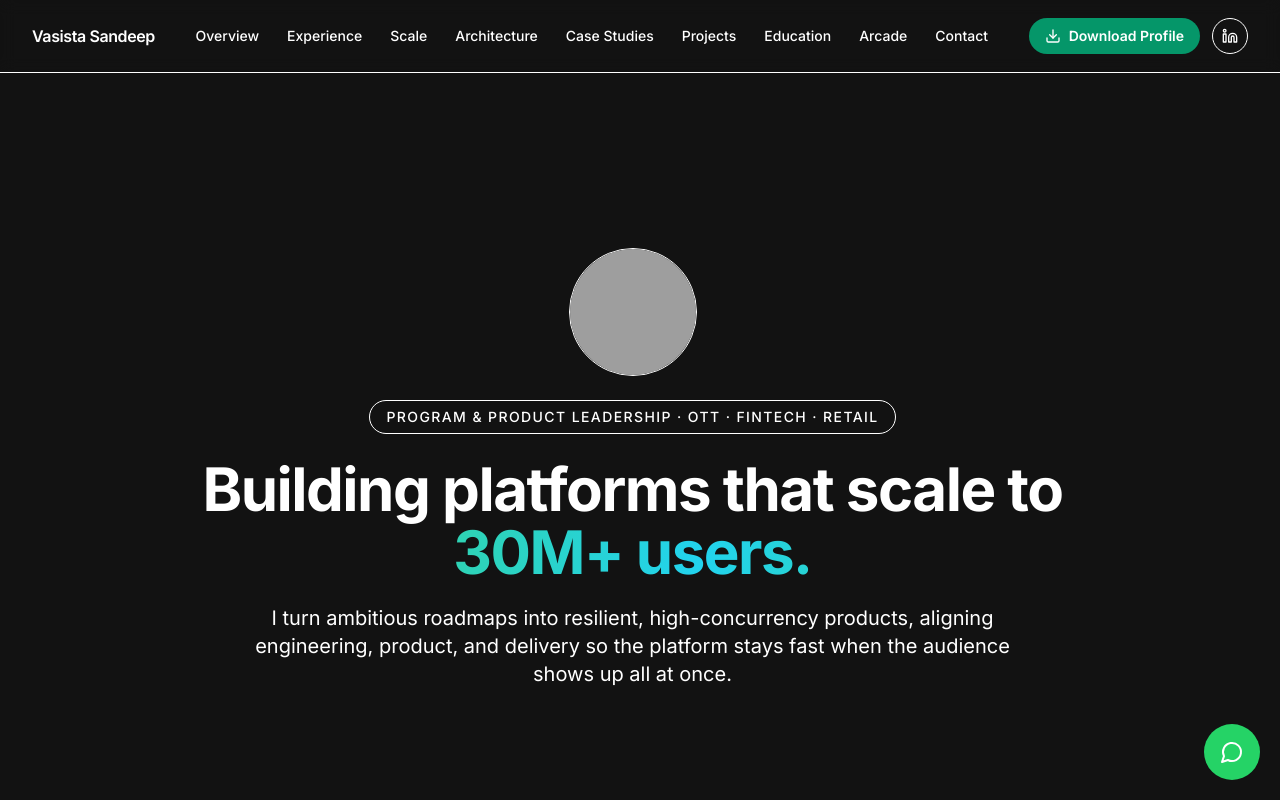
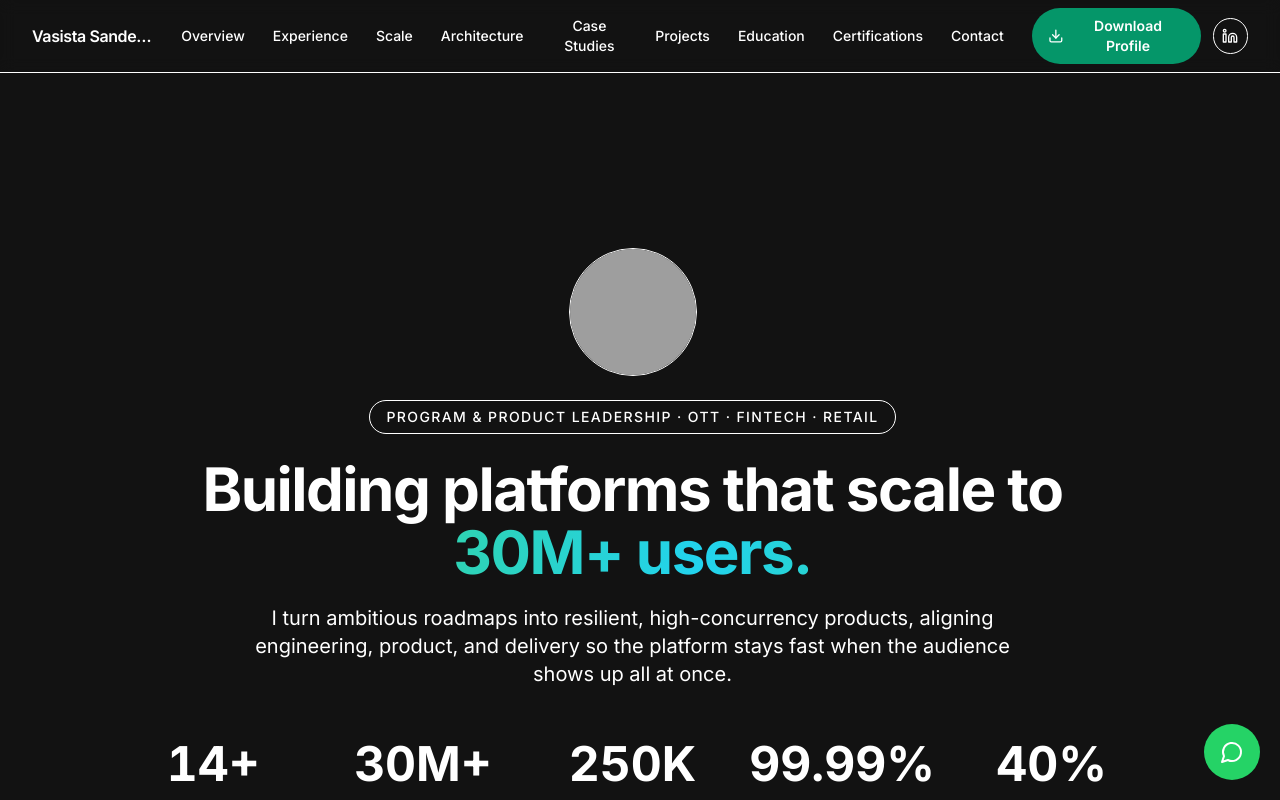
Before and after one commit to vasistasandeep/vs-profile, a Next.js app: page / in a window 1280 px wide. Shown: the top 800 px of the page. Built offline with nearby package versions, Linux system fonts and the light colour scheme; grey boxes are pictures that could not be loaded.

Commit message:
Split Certifications into its own 2-col section + nav (drop Arcade from nav); fix invisible metric numbers; opaque WhatsApp popup; clearer nav hover

```diff
--- a/app/page.tsx
+++ b/app/page.tsx
@@ -35,6 +35,7 @@ import CaseStudyDrawer from "@/components/CaseStudyDrawer";
 import Projects from "@/components/Projects";
 import Manifesto from "@/components/Manifesto";
 import Education from "@/components/Education";
+import Certifications from "@/components/Certifications";
 import Testimonials from "@/components/Testimonials";
 import Labs from "@/components/Labs";
 import Arcade from "@/components/Arcade";
@@ -78,6 +79,9 @@ export default function HomePage() {
         {/* #education — Education owns its <section id="education"> */}
         <Education />
 
+        {/* #certifications — Certifications owns its <section id="certifications"> */}
+        <Certifications />
+
         {/* #endorsements — Testimonials owns its <section id="endorsements"> */}
         <Testimonials />
 
--- /dev/null
+++ b/components/Certifications.tsx
@@ -0,0 +1,53 @@
+"use client";
+
+import { motion } from "framer-motion";
+
+import { GlassCard } from "@/components/ui/GlassCard";
+import { SectionWrapper } from "@/components/ui/SectionWrapper";
+import { staggerItem, useMotionSafe } from "@/components/ui/motion";
+import { credentialDetails } from "@/data/credentials";
+
+/**
+ * Certifications - professional certifications (id="certifications").
+ *
+ * A dedicated section, separate from Education, listing each certification with
+ * its issuer and credential id. Rendered in a two-column grid on md+ screens.
+ */
+export function Certifications() {
+  const itemVariants = useMotionSafe(staggerItem);
+
+  return (
+    <SectionWrapper
+      id="certifications"
+      eyebrow="Credentials"
+      title="Certifications"
+      stagger
+    >
+      <ul className="grid grid-cols-1 gap-4 md:grid-cols-2">
+        {credentialDetails.map((credential) => (
+          <motion.li key={credential.id} variants={itemVariants}>
+            <GlassCard interactive className="h-full p-5">
+              <div className="flex flex-wrap items-baseline justify-between gap-x-4 gap-y-1">
+                <h4 className="text-base font-semibold text-fg">
+                  {credential.name}
+                </h4>
+                {credential.issuer && (
+                  <span className="text-sm font-medium text-accent2">
+                    {credential.issuer}
+                  </span>
+                )}
+              </div>
+              {credential.credentialId && (
+                <p className="mt-1 font-mono text-xs text-muted">
+                  ID: {credential.credentialId}
+                </p>
+              )}
+            </GlassCard>
+          </motion.li>
+        ))}
+      </ul>
+    </SectionWrapper>
+  );
+}
+
+export default Certifications;
--- a/components/Education.tsx
+++ b/components/Education.tsx
@@ -6,40 +6,22 @@ import { GlassCard } from "@/components/ui/GlassCard";
 import { SectionWrapper } from "@/components/ui/SectionWrapper";
 import { staggerItem, useMotionSafe } from "@/components/ui/motion";
 import { education } from "@/data/education";
-import { credentialDetails } from "@/data/credentials";
 
 /**
- * Education — academic history + detailed certifications (id="education").
+ * Education - academic history (id="education").
  *
- * Renders two blocks inside a single section:
- *  - Education: degree, institution, and year for each `EducationItem`.
- *  - Certifications: the resume-accurate `CredentialDetail[]`, showing each
- *    certification name plus its issuer and credential id in a muted mono style.
- *
- * Uses the shared SectionWrapper (stagger + once-only reveal) with the
- * `staggerItem` variant on each card, and semantic theme tokens throughout so
- * both light and dark themes stay readable.
+ * A dedicated section listing each degree, institution, and year. Certifications
+ * live in their own separate section (components/Certifications.tsx).
  */
 export function Education() {
   const itemVariants = useMotionSafe(staggerItem);
 
   return (
-    <SectionWrapper
-      id="education"
-      eyebrow="Education"
-      title="Education & Credentials"
-      stagger
-    >
-      <div className="grid grid-cols-1 gap-8 md:grid-cols-2 md:gap-10 md:divide-x md:divide-border">
-        {/* Education column */}
-        <div className="md:pr-6">
-          <h3 className="mb-4 flex items-center gap-2 text-sm font-semibold uppercase tracking-widest text-accent">
-            Education
-          </h3>
-          <ul className="flex flex-col gap-4">
+    <SectionWrapper id="education" eyebrow="Academics" title="Education" stagger>
+      <ul className="grid grid-cols-1 gap-4 sm:grid-cols-2 lg:grid-cols-3">
         {education.map((item) => (
           <motion.li key={item.id} variants={itemVariants}>
-                <GlassCard className="p-5">
+            <GlassCard interactive className="h-full p-5">
               <div className="flex flex-wrap items-baseline justify-between gap-x-4 gap-y-1">
                 <h4 className="text-base font-semibold text-fg">
                   {item.degree}
@@ -53,38 +35,6 @@ export function Education() {
           </motion.li>
         ))}
       </ul>
-        </div>
-
-        {/* Certifications column */}
-        <div className="md:pl-6">
-          <h3 className="mb-4 flex items-center gap-2 text-sm font-semibold uppercase tracking-widest text-accent2">
-            Certifications
-          </h3>
-          <ul className="flex flex-col gap-4">
-            {credentialDetails.map((credential) => (
-              <motion.li key={credential.id} variants={itemVariants}>
-                <GlassCard className="p-5">
-                  <div className="flex flex-wrap items-baseline justify-between gap-x-4 gap-y-1">
-                    <h4 className="text-base font-semibold text-fg">
-                      {credential.name}
-                    </h4>
-                    {credential.issuer && (
-                      <span className="text-sm font-medium text-accent2">
-                        {credential.issuer}
-                      </span>
-                    )}
-                  </div>
-                  {credential.credentialId && (
-                    <p className="mt-1 font-mono text-xs text-muted">
-                      ID: {credential.credentialId}
-                    </p>
-                  )}
-                </GlassCard>
-              </motion.li>
-            ))}
-          </ul>
-        </div>
-      </div>
     </SectionWrapper>
   );
 }
--- a/components/Hero.tsx
+++ b/components/Hero.tsx
@@ -114,7 +114,7 @@ export function Hero() {
               <dd className="flex flex-col items-center">
                 <AnimatedCounter
                   metric={metric}
-                  className="bg-gradient-to-r from-accent to-accent2 bg-clip-text text-[clamp(1.875rem,4vw,3rem)] font-bold tabular-nums text-transparent"
+                  className="text-[clamp(1.875rem,4vw,3rem)] font-bold tabular-nums text-accent"
                 />
                 <span className="mt-2 text-sm text-muted">{metric.label}</span>
               </dd>
--- a/components/Navbar.tsx
+++ b/components/Navbar.tsx
@@ -125,8 +125,8 @@ export function Navbar() {
                   className={[
                     "rounded-full px-3 py-2 text-sm font-medium transition-colors",
                     isActive
-                      ? "text-accent"
-                      : "text-muted hover:text-fg",
+                      ? "bg-surface2 text-accent"
+                      : "text-muted hover:bg-surface2 hover:text-accent",
                   ].join(" ")}
                 >
                   {link.label}
--- a/components/ui/WhatsAppWidget.tsx
+++ b/components/ui/WhatsAppWidget.tsx
@@ -119,7 +119,7 @@ export function WhatsAppWidget() {
             initial="hidden"
             animate="visible"
             exit="hidden"
-            className="w-80 max-w-[calc(100vw-2.5rem)] overflow-hidden rounded-2xl border border-border bg-surface"
+            className="w-80 max-w-[calc(100vw-2.5rem)] overflow-hidden rounded-2xl border border-border bg-[#0f1626] ring-1 ring-black/40"
           >
             <div className="flex items-start justify-between gap-3 border-b border-border p-4">
               <div>
--- a/data/navigation.ts
+++ b/data/navigation.ts
@@ -2,8 +2,8 @@
 //
 // The navbar links in exact left-to-right order with their target section IDs.
 // Section `id`s must match these `targetId`s so smooth-scroll anchors resolve
-// (Req 1.4, 1.6). The Governance and Endorsements sections remain on the page
-// and scrollable, but are omitted from the top nav to keep it uncrowded.
+// (Req 1.4, 1.6). The Governance, Endorsements, and Arcade sections remain on
+// the page and scrollable, but are omitted from the top nav to keep it uncrowded.
 
 import type { NavLink } from "@/types/content";
 
@@ -15,6 +15,6 @@ export const navLinks: NavLink[] = [
   { label: "Case Studies", targetId: "#case-studies" },
   { label: "Projects", targetId: "#projects" },
   { label: "Education", targetId: "#education" },
-  { label: "Arcade", targetId: "#arcade" },
+  { label: "Certifications", targetId: "#certifications" },
   { label: "Contact", targetId: "#contact" },
 ];
```
Also changed, not shown: 1 other file (tests, documents, lock files or other folders). Lines whose indentation alone changed are shown as unchanged.
